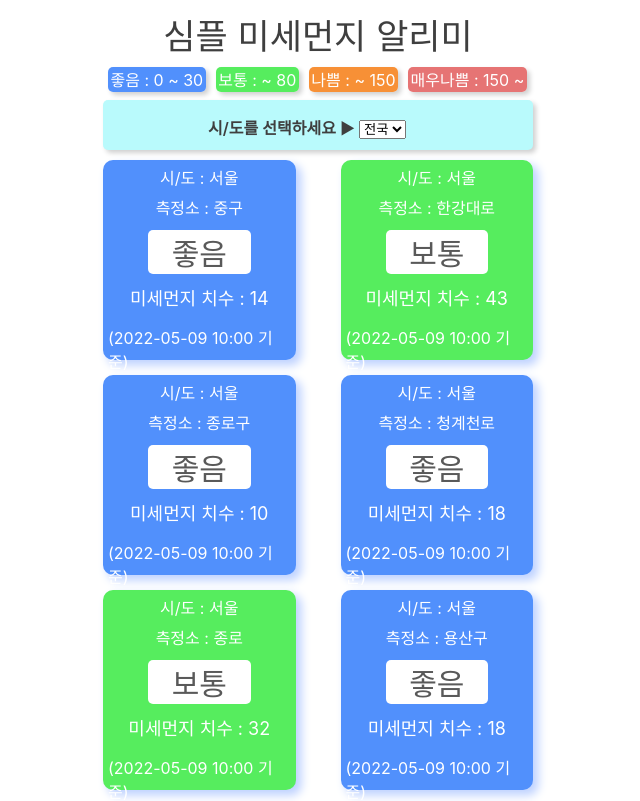
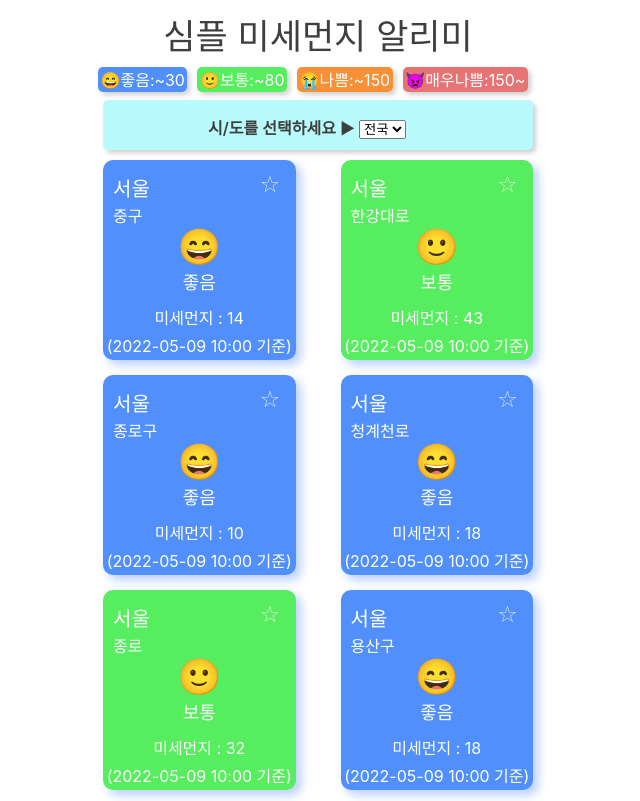
Before and after one commit to YoHaiYo/react-finedust-app, a React (Create React App) app: page / in a window 1280 px wide. Shown: the top 801 px of the page, without its empty margins (322-962 px from the left). Built offline with nearby package versions, Linux system fonts and the light colour scheme.

Commit message:
이모지, 북마크 UI 추가

```diff
--- a/src/App.css
+++ b/src/App.css
@@ -24,10 +24,11 @@
   justify-content: center;
   background-color: #5190fc;
   padding: 2.5px;
-  margin: 0 5px 0 40px;
+  margin: 0 5px 0 30px;
   border-radius: 5px;
   color: var(--root-color);
   box-shadow: 3px 3px 5px 0px #d0d0d0;
+  font-size: ;
 }
 .soso{
   /* display: flex; */
@@ -96,43 +97,64 @@
   /* border: rgb(110, 110, 110) solid 0.5px; */
   box-shadow: 5px 5px 10px .5px rgb(190, 210, 255);
 }
-.cardOuter .cardContainer .sidoName {
+.cardOuter .cardContainer .card-wrap-top {
+  position: relative;
   display: flex;
   justify-content: center;
-  padding: 5px;
+  height: 65px;
+}
+.cardOuter .cardContainer .card-wrap-top .sidoName {
+  position: absolute;
+  top: 13px;
+  left: 10px;
+  height: 20px;
+  color: var(--root-color);
+  font-size: 20px;
+  font-weight: 550;
+}
+.cardOuter .cardContainer .card-wrap-top .stationName {
+  position: absolute;
+  top: 43px;
+  left: 10px;
   height: 20px;
   color: var(--root-color);
 }
-.cardOuter .cardContainer .stationName {
+.cardOuter .cardContainer .card-wrap-top .bookmark {
+  position: absolute;
+  top: 13px;
+  right: 15px;
+  color: var(--root-color);
+  font-size: 20px;
+  font-weight: 100;
+}
+.cardOuter .cardContainer .card-wrap-middle{
+  height: 70px;
+  /* border: #3f3f3f solid 1px; */
+}
+.cardOuter .cardContainer .card-wrap-middle .emoji {
   display: flex;
   justify-content: center;
-  padding: 5px;
-  height: 20px;
+  font-size: 35px;
+  font-weight: 100;
+}
+.cardOuter .cardContainer .card-wrap-middle  .dustState {
+  display: flex;
+  justify-content: center;
   color: var(--root-color);
+  font-size: 18px;
+  font-weight: 550;
 }
 .cardOuter .cardContainer .dustValue {
   display: flex;
   justify-content: center;
-  padding: 10px;
+  padding: 10px 0 2px;
   color: var(--root-color);
-  font-size: 18px;
-}
-.cardOuter .cardContainer .outer-dustState{
-  display: flex;
-  justify-content: center;
-  background-color: var(--root-color);
-  margin: 10px 45px 0;
-  border-radius: 5px;
-}
-.cardOuter .cardContainer .dustState {
-  display: flex;
-  justify-content: center;
-  color: rgb(89, 89, 89);
-  font-size: 30px;
+  font-size: 16px;
 }
 .cardOuter .cardContainer .dataTime {
   display: flex;
   justify-content: center;
-  padding: 5px;
+  padding: 2px 0 2px;
   color: var(--root-color);
+  font-size: 16px;
 }
--- a/src/App.js
+++ b/src/App.js
@@ -3,8 +3,6 @@ import React, { useEffect, useState } from 'react';
 // import SidoSelector from './components/SidoSelector.js';
 import './App.css'
 import apiData from './apiData.json';
-
-
 
 function App() {
 
@@ -12,10 +10,10 @@ function App() {
     return(
       <div className='inner'>
         <span className='title'>심플 미세먼지 알리미</span>
-        <span className='good'>좋음 : 0 ~ 30</span>
-        <span className='soso'>보통 : ~ 80</span>
-        <span className='bad'>나쁨 : ~ 150</span>
-        <span className='very-bad'>매우나쁨 : 150 ~</span>
+        <span className='good'>😄좋음:~30</span>
+        <span className='soso'>🙂보통:~80</span>
+        <span className='bad'>😭나쁨:~150</span>
+        <span className='very-bad'>👿매우나쁨:150~</span>
       </div>
     )
   }
@@ -125,6 +123,20 @@ function App() {
         return '좋음';
       }
     };
+    // 미세먼지 수치에 따른 미세먼지 상태를 이모지로 보여줌
+    const getEmojiState = (pm10Value) => {
+      if (pm10Value === "-") {
+        return '❔';
+      } else if (pm10Value > 150) {
+        return '👿';
+      } else if (pm10Value > 80) {
+        return '😭';
+      } else if (pm10Value > 30) {
+        return '🙂';
+      } else {
+        return '😄';
+      }
+    };
     return (
       <div className='inner'>
         <div className='cardOuter'>
@@ -134,12 +146,16 @@ function App() {
                 backgroundColor: getCardColor(item.pm10Value),
               }}
               >
-                <div className='sidoName'>시/도 : {item.sidoName}</div>
-                <div className='stationName'>측정소 : {item.stationName}</div>
-                <div className='outer-dustState'>
+                <div className='card-wrap-top'>
+                  <div className='sidoName'>{item.sidoName}</div>
+                  <div className='bookmark'>☆</div>
+                  <div className='stationName'>{item.stationName}</div>
+                </div>
+                <div className='card-wrap-middle'>
+                  <div className='emoji'>{getEmojiState(item.pm10Value)}</div>
                   <div className='dustState'>{getDustState(item.pm10Value)}</div>
                 </div>
-                <div className='dustValue'>미세먼지 치수 : {item.pm10Value}</div>
+                <div className='dustValue'>미세먼지 : {item.pm10Value}</div>
                 <div className='dataTime'>({item.dataTime} 기준)</div>
               </div>
             ))}
```
